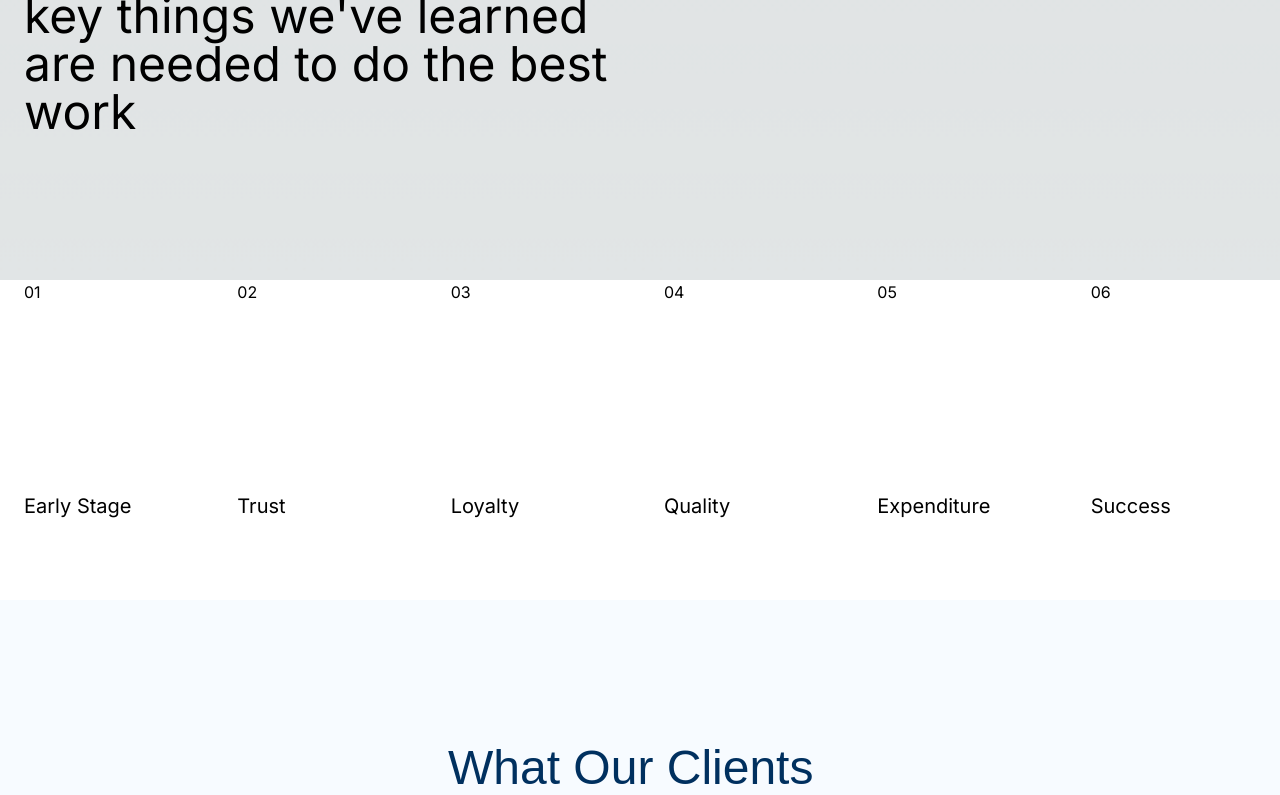
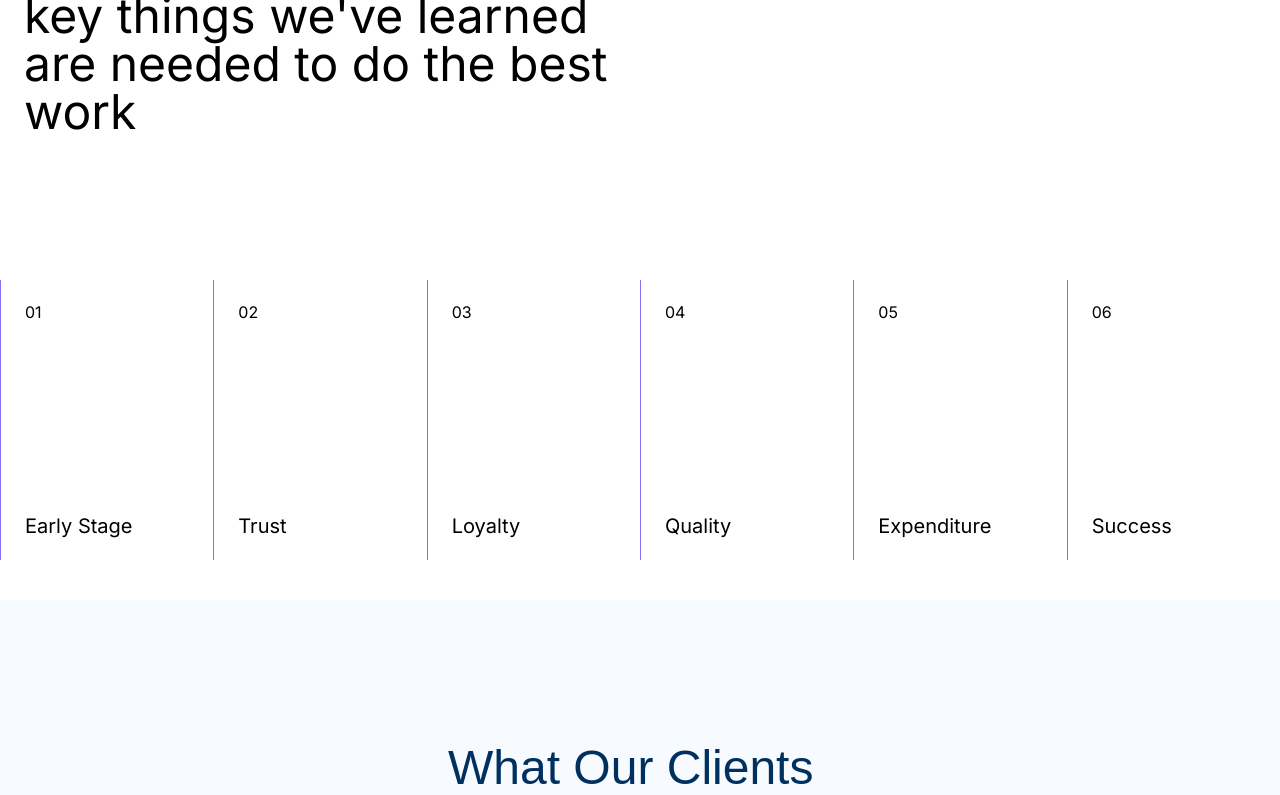
Before and after one commit to jitprosen360/AV-Frontend, a Next.js app: page / in a window 1280 px wide. Shown: the part 4216-5011 px from the top of the page. Built offline with nearby package versions, Linux system fonts and the light colour scheme; a web font is replaced by a local one.

Commit message:
updated code latest file

```diff
--- a/src/app/globals.css
+++ b/src/app/globals.css
@@ -1536,7 +1536,7 @@ body a:hover .custom-cursor .inner-dot,
 }
 
 .leftPanel a {
-  color:#FFF;
+  color: #FFF;
   font-size: 14px;
   border-radius: 50px;
   padding: 6px 18px 7px;
@@ -1653,7 +1653,7 @@ nav {
   height: 500px;
   background-position: center center;
   position: absolute;
-  bottom:0;
+  bottom: 0;
   border-radius: 7px;
   background-color: #FF6D3A;
 }
@@ -1765,80 +1765,6 @@ nav {
   background-color: black;
 }
 
-/*
-
-
-  .containerFeature {
-    display: flex;
-    flex-wrap: wrap;
-    width: 100%;
-    height: 400px
-
-  }
-
-  .flexDiv {
-    flex-grow: 1;
-    flex-basis: 100%;
-    transition: flex-grow 0.5s ease;
-    display: flex;
-    justify-content: center;
-    align-items: center;
-    background-color: #f0f0f0;
-    border: 1px solid #ccc;
-    text-align: center;
-    padding: 20px;
-    box-sizing: border-box;
-    overflow: hidden;
-  }
-
-  .flexC {
-    display: flex;
-    width: 100%;
-    height: 100%;
-    position: relative;
-  }
-
-  .cutout {
-    position: absolute;
-    width: 100%;
-    height: 100%;
-    background-color: #FFE700;
-    display: flex;
-    bottom: 0;
-  }
-
-
-  .flex-1 {
-    flex: 1;
-    padding: 10px;
-  }
-
-  .headingFeature {
-    font-size: 1.5rem;
-    z-index: 1;
-    width: 200px;
-
-  }
-
-  .contentFeature {
-    width: 250px;
-    margin-right: 15px;
-    display: none;
-    opacity: 0;
-    transition: opacity 0.5s ease;
-  }
-
-  @media (min-width: 768px) {
-    .flexDiv {
-      flex-basis: 0;
-    }
-
-    .contentFeature {
-      display: none;
-    }
-  }
- */
-
 /* prosenjit css */
 
 .CardDeesign {
@@ -1892,23 +1818,23 @@ nav {
 }
 
 .main-yell-bg {
-  background-color : #FBFD5D;
-  height:1550px;
-}
-
-.ml-custom{
+  background-color: #FBFD5D;
+  height: 1550px;
+}
+
+.ml-custom {
   margin-left: -.8rem;
 }
 
-.w-22{
+.w-22 {
   width: 5.5rem;
 }
 
-.w-70{
+.w-70 {
   width: 70%;
 }
 
-.h-40{
+.h-40 {
   height: 40rem;
 }
 
@@ -1939,7 +1865,7 @@ nav {
   color: #FF6D3A;
 }
 
-.fill-star{
+.fill-star {
   fill: #FFAC1A;
 }
 
@@ -1949,7 +1875,7 @@ nav {
 }
 
 .faq ul li {
-  border-bottom : 1px solid #000;
+  border-bottom: 1px solid #000;
 }
 
 .help {
@@ -1957,23 +1883,28 @@ nav {
 }
 
 .cborder {
-  border-bottom : 1px solid #fff;
+  border-bottom: 1px solid #fff;
 }
 
 .cborder-top {
-  border-top : 1px solid #fff;
+  border-top: 1px solid #fff;
 }
 
 .custom-rotation {
   transform: rotate(-45deg);
 }
 
-.size-2{
+.size-2 {
   width: 1rem;
   height: 1rem;
 }
 
 /* new css for fix and responsive */
+
+.KeayFeatureSection {
+  background-color: #fff;
+  color: #000;
+}
 
 :root {
   --foreground-rgb: 0, 0, 0;
@@ -2181,9 +2112,8 @@ body {
   .md\:cutout {
     position: absolute;
     width: 540px;
-    z-index: -10;
-    height: 100%;
     background-color: #fff;
+    border-left:1px solid #8571FD;
   }
 
   .md\:lineKeyLG {
@@ -2309,9 +2239,8 @@ body {
   .lg\:cutout {
     position: absolute;
     width: 540px;
-    z-index: -10;
-    height: 100%;
     background-color: #fff;
+    border-left:1px solid #8571FD;
   }
 
   .lg\:lineKeyLG {
--- a/src/app/input.css
+++ b/src/app/input.css
@@ -189,7 +189,7 @@ body {
   }
 
   .leftPanel a {
-    color:#FFF;
+    color: #FFF;
     font-size: 14px;
     border-radius: 50px;
     padding: 6px 18px 7px;
@@ -318,7 +318,7 @@ body {
     height: 500px;
     background-position: center center;
     position: absolute;
-    bottom:0;
+    bottom: 0;
     border-radius: 7px;
     background-color: #FF6D3A;
   }
@@ -521,88 +521,12 @@ body {
   }
 
 
-  /*
-
-
-  .containerFeature {
-    display: flex;
-    flex-wrap: wrap;
-    width: 100%;
-    height: 400px
-
-  }
-
-  .flexDiv {
-    flex-grow: 1;
-    flex-basis: 100%;
-    transition: flex-grow 0.5s ease;
-    display: flex;
-    justify-content: center;
-    align-items: center;
-    background-color: #f0f0f0;
-    border: 1px solid #ccc;
-    text-align: center;
-    padding: 20px;
-    box-sizing: border-box;
-    overflow: hidden;
-  }
-
-  .flexC {
-    display: flex;
-    width: 100%;
-    height: 100%;
-    position: relative;
-  }
-
-  .cutout {
-    position: absolute;
-    width: 100%;
-    height: 100%;
-    background-color: #FFE700;
-    display: flex;
-    bottom: 0;
-  }
-
-
-  .flex-1 {
-    flex: 1;
-    padding: 10px;
-  }
-
-  .headingFeature {
-    font-size: 1.5rem;
-    z-index: 1;
-    width: 200px;
-
-  }
-
-  .contentFeature {
-    width: 250px;
-    margin-right: 15px;
-    display: none;
-    opacity: 0;
-    transition: opacity 0.5s ease;
-  }
-
-  @media (min-width: 768px) {
-    .flexDiv {
-      flex-basis: 0;
-    }
-
-    .contentFeature {
-      display: none;
-    }
-  }
- */
-
-
 
   .cutout {
     position: absolute;
     width: 540px;
-    z-index: -10;
-    height: 100%;
     background-color: #fff;
+    border-left:1px solid #8571FD;
   }
 
 
@@ -678,48 +602,61 @@ body {
   .gurmukhi {
     font-family: "Anek Gurmukhi", "sans-serif";
   }
+
   .main-yell-bg {
-    background-color : #FBFD5D;
-    height:1550px;
+    background-color: #FBFD5D;
+    height: 1550px;
   }
-  .ml-custom{
+
+  .ml-custom {
     margin-left: -.8rem;
   }
 
 
-  .w-22{
+  .w-22 {
     width: 5.5rem;
   }
-  .w-70{
+
+  .w-70 {
     width: 70%;
 
   }
-  .w-90{
+
+  .w-90 {
     width: 88%;
 
   }
-  .h-250{
+
+  .h-250 {
     height: 53rem;
   }
-  .h-40{
+
+  .h-40 {
     height: 40rem;
   }
-  .w-50{
+
+  .w-50 {
     width: 22rem;
   }
+
   .box-div {
     width: 100%;
     margin: 0 auto;
   }
 
-  .bg-secondgrid {background-color: #EFFDFF;
+  .bg-secondgrid {
+    background-color: #EFFDFF;
 
   }
+
   .alllist ul li {
-    display: grid; /* Flex container */
-    align-items: center; /* Center items vertically */
+    display: grid;
+    /* Flex container */
+    align-items: center;
+    /* Center items vertically */
     height: 104px;
-    border-top: 1px solid #A2D2F0; /* Top border */
+    border-top: 1px solid #A2D2F0;
+    /* Top border */
   }
 
   .alllist ul li:nth-child(1) {
@@ -727,34 +664,44 @@ body {
     border: 0;
   }
 
-  .last-border ul { border-left: 1px solid #A2D2F0 }
+  .last-border ul {
+    border-left: 1px solid #A2D2F0
+  }
+
   .custom-orange {
     color: #FF6D3A;
   }
-  .fill-star{
+
+  .fill-star {
     fill: #FFAC1A;
   }
+
   .faq {
     width: 80%;
     margin: 0 auto;
   }
+
   .faq ul li {
-    border-bottom : 1px solid #000;
+    border-bottom: 1px solid #000;
   }
+
   .help {
     background-color: #000;
   }
+
   .cborder {
-    border-bottom : 1px solid #fff;
+    border-bottom: 1px solid #fff;
   }
+
   .cborder-top {
-    border-top : 1px solid #fff;
+    border-top: 1px solid #fff;
   }
 
   .custom-rotation {
     transform: rotate(-45deg);
   }
-  .size-2{
+
+  .size-2 {
     width: 1rem;
     height: 1rem;
   }
@@ -767,7 +714,10 @@ body {
 
 
 
-
+  .KeayFeatureSection {
+    background-color: #fff;
+    color: #000;
+  }
 
 
 
--- a/src/app/keyFeature.js
+++ b/src/app/keyFeature.js
@@ -26,7 +26,7 @@ const KeyFeature = () => {
   }, []);
 
   return (
-    <div className='KeayFeatureSection'>
+    <div className='KeayFeatureSection bg-white text-black'>
       <p className='text-3xl pl-6 py-10 lg:text-5xl lg:pl-6 lg:py-36 lg:w-1/2'>
         After helping hundreds of brands, there are a few key things we&apos;ve learned are needed to do the best work
       </p>
@@ -34,17 +34,17 @@ const KeyFeature = () => {
       <div className="flex flex-col sm:flex-col md:flex-row lg:flex-row">
         {keyFeatures.map((feature, index) => (
           <div ref={el => divs.current[index] = el} key={feature.id} className="grow lg:h-80 md:h-80 sm:h-80">
-            <div className="md:cutout lg:cutout lg:border-none md:border-none">
+            <div className="md:cutout lg:cutout lg:border-none md:border-none pt-5 pb-5">
               <div className="flex flex-col items-stretch sm:grid grid-cols-2 md:grid-cols-2 lg:grid-cols-2 h-60">
-                <div className="grow flex items-stretch">
+                <div className="grow text-black flex items-stretch">
                   <div className="self-start pl-6">
                     <div className='absolute'>
                       {`0${feature.id}`}
                     </div>
                   </div>
-                  <div className="self-end text-left text-xl">{feature.title}</div>
+                  <div className="self-end text-left text-black text-xl">{feature.title}</div>
                 </div>
-                <div className="self-end px-7 lg:px-0 md:px-0 sm:px-0">{feature.content}</div>
+                <div className="text-black self-end px-7 lg:px-0 md:px-0 sm:px-0">{feature.content}</div>
               </div>
             </div>
             <div className='lineKey lg:lineKeyLG md:lineKeyLG'></div>
```
